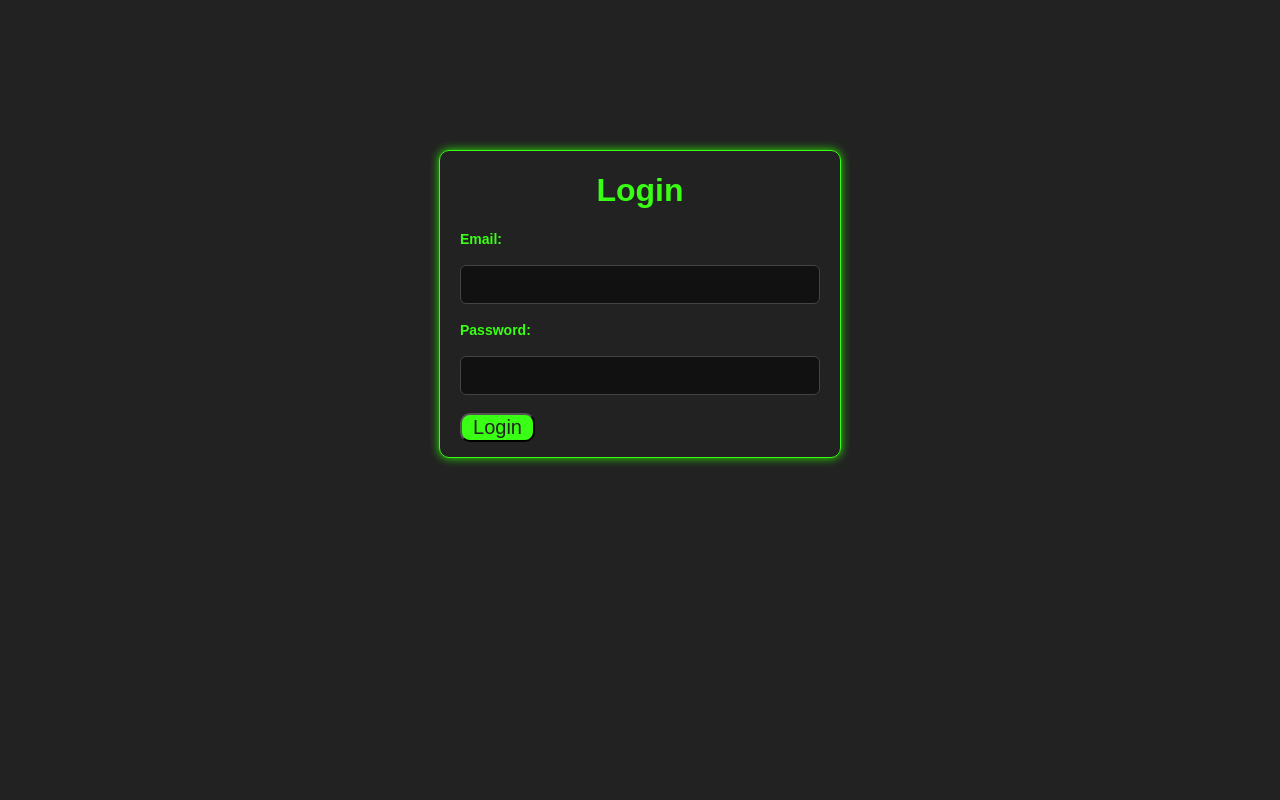
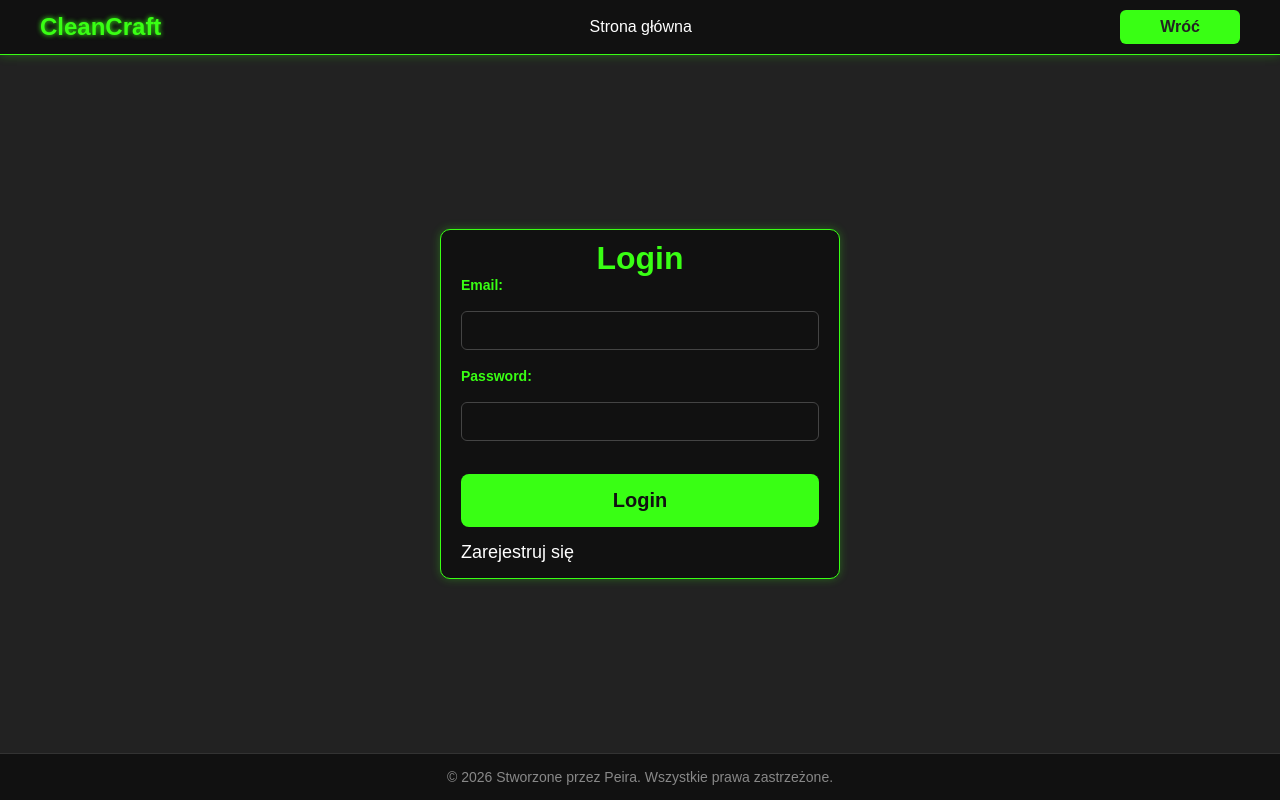
Before and after one commit to Peira003/CleanCraft, a PHP site: page /view/login.html in a window 1280 px wide. Run offline with PHP 8.4, Linux system fonts and the light colour scheme.

Commit message:
Dodanie home page wraz ze stylami oraz zmiany w css login.html

```diff
--- a/controller/login.php
+++ b/controller/login.php
@@ -10,6 +10,12 @@ if($_SERVER['REQUEST_METHOD'] == "POST"){
         $_SESSION['error'] = "Wprowadź email";
         header("Location: login.html");
         exit();
+    } else if(empty($password)) {
+        $_SESSION['error'] = "Wprowadź hasło";
+        header("Location: login.html");
+        exit();
+    } else {
+
     }
 
 }
--- a/styles/login.css
+++ b/styles/login.css
@@ -1,22 +1,34 @@
+* {
+    box-sizing: border-box;
+    margin: 0;
+    padding: 0;
+}
+
 body {
     background-color: #222222;
     font-family: Arial, Helvetica, sans-serif;
+    display: flex;
+    flex-direction: column;
+    min-height: 100vh;
 }
 
 main {
-    width: 400px;
-    margin-top: 150px;
-    margin-left: auto;
-    margin-right: auto;
-    border: 1px solid #39FF14;
-    border-radius: 10px;
-    box-shadow: 0px 0px 10px #28EE03;
-    height: auto;
+    flex: 1;
+    display: flex;
+    align-items: center;
+    justify-content: center;
+    padding: 40px 20px;
+
 }
 
 #container {
-    padding: 0 20px 15px 20px;
-    color: white;
+    width: 400px;
+    padding: 10px 20px 15px 20px;
+    color: #ffffff;
+    border: 1px solid #39FF14;
+    border-radius: 10px;
+    box-shadow: 0 0 10px rgba(57, 255, 20, 0.3);
+    background-color: #111111;
 }
 
 h1 {
@@ -47,9 +59,96 @@ input[type="password"] {
 
 
 input[type=submit] {
+    width: 100%;
+    box-sizing: border-box;
+    margin-top: 15px;
+    margin-bottom: 15px;
+    padding: 15px;
     background-color: #39FF14;
+    color: #111111;
+    border: none;
+    border-radius: 8px;
+    font-size: 20px;
+    font-weight: bold;
+    cursor: pointer;
+    transition: all 0.25s ease-in-out;
+}
+
+input[type="submit"]:hover {
+    background-color: #2ce00d;
+    box-shadow: 0 0 15px #39FF14;
+    transform: translateY(-2px);
+}
+
+input[type="submit"]:active {
+    transform: translateY(0);
+    box-shadow: 0 0 5px #39FF14;
+}
+
+.register-btn {
+    text-decoration: none;
+    color: white;
+    margin-bottom: 15px;
+    font-size: 18px;
+}
+
+header {
+    display: flex;
+    justify-content: space-between;
+    align-items: center;
+    padding: 10px 40px;
+    background-color: #111111;
+    border-bottom: 1px solid #39FF14;
+    box-shadow: 0 0 10px rgba(57, 255, 20, 0.3);
+}
+
+.logo {
+    font-size: 24px;
+    font-weight: bold;
+    color: #39FF14;
+    text-decoration: none;
+    text-shadow: 0 0 5px #39FF14;
+}
+
+nav ul{
+    display: flex;
+    list-style: none;
+    gap: 30px;
+}
+
+nav a {
+    text-decoration: none;
+    color: #ffffff;
+    font-size: 16px;
+    transition: color 0.25s;
+}
+
+nav a:hover {
+    color: #39FF14;
+}
+
+.back-btn {
+    width: 120px;
+    text-decoration: none;
     color: #222222;
-    border-radius: 10px;
-    font-size: 20px;
-    width: 75px;
+    background-color: #39FF14;
+    padding: 8px 18px;
+    border-radius: 6px;
+    font-weight: bold;
+    transition: all 0.25s;
+    text-align: center;
 }
+
+.back-btn:hover {
+    background-color: #2ce00d;
+    box-shadow: 0 0 10px #39FF14;
+}
+
+footer {
+    background-color: #111111;
+    text-align: center;
+    padding: 15px;
+    font-size: 14px;
+    color: #888888;
+    border-top: 1px solid #333333;
+}
--- a/view/login.html
+++ b/view/login.html
@@ -3,21 +3,36 @@
 <head>
     <meta charset="UTF-8">
     <meta name="viewport" content="width=device-width, initial-scale=1.0">
-    <title>CleanCraft</title>
+    <title>CleanCraft - Strona główna</title>
     <link rel="stylesheet" href="../styles/login.css">
 </head>
 <body>
+    <header>
+        <a href="home.html" class="logo">CleanCraft</a>
+        <nav>
+            <ul>
+                <li class="page"><a href="home.html">Strona główna</a></li>
+            </ul>
+        </nav>
+        <a href="home.html" class="back-btn">Wróć</a>
+    </header>
+
     <main>
         <div id="container">
             <h1>Login</h1>
-            <form action="login.php" method="post">
+            <form action="/controller/login.php" method="post">
                 <label for="email">Email:</label></br>
                 <input type="email" id="email" name="email" required></br></br>
                 <label for="password">Password:</label></br>
                 <input type="password" id="password" name="password" required></br></br>
                 <input type="submit" value="Login">
+                <a href="#" class="register-btn">Zarejestruj się</a>
             </form>
         </div>
     </main>
+
+    <footer>
+        <p>&copy; 2026 Stworzone przez Peira. Wszystkie prawa zastrzeżone.</p>
+    </footer>
 </body>
 </html>
```
Also changed, not shown: styles/home.css (added, +150 -0 lines), view/home.html (added, +39 -0 lines).
